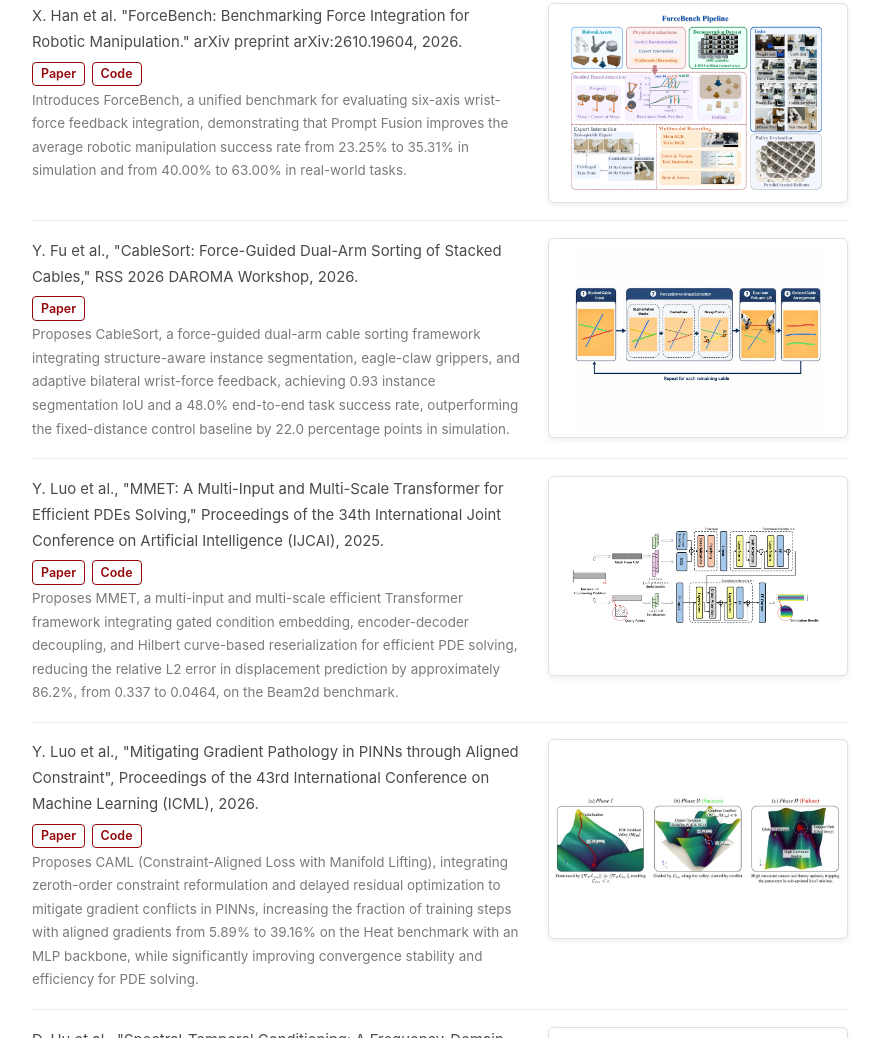
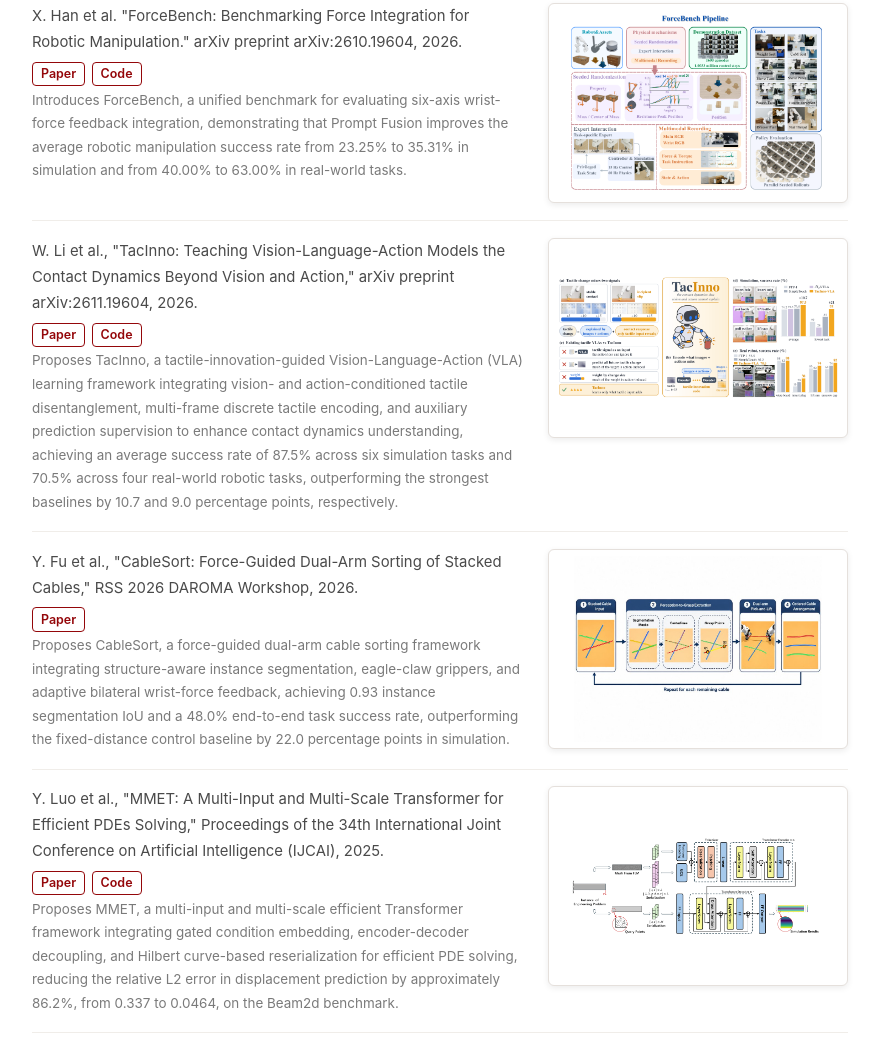
Before and after one commit to PKU-PI-Lab/pku-pi-lab.github.io, a plain HTML site: page index.html in a window 1280 px wide. Shown: the part 5307-6345 px from the top of the page, without its empty margins (200-1079 px from the left). Drawn offline with Linux system fonts and the light colour scheme.

```diff
--- a/index.html
+++ b/index.html
@@ -536,6 +536,14 @@
                 </div>
                 <div class="paper-card">
                     <div class="paper-info">
+                        <p class="paper-cite">W. Li et al., "TacInno: Teaching Vision-Language-Action Models the Contact Dynamics Beyond Vision and Action," arXiv preprint arXiv:2611.19604, 2026.</p>
+                        <p class="paper-links"><a href=" " target="_blank" rel="noopener">Paper</a><a href="https://tacinno.github.io/" target="_blank" rel="noopener">Code</a></p>
+                        <p class="paper-note"><span class="en">Proposes TacInno, a tactile-innovation-guided Vision-Language-Action (VLA) learning framework integrating vision- and action-conditioned tactile disentanglement, multi-frame discrete tactile encoding, and auxiliary prediction supervision to enhance contact dynamics understanding, achieving an average success rate of 87.5% across six simulation tasks and 70.5% across four real-world robotic tasks, outperforming the strongest baselines by 10.7 and 9.0 percentage points, respectively.</span><span class="zh">提出 TacInno 触觉创新驱动的VLA学习框架，通过融合视觉与动作条件化触觉信息解耦、多帧离散触觉编码及辅助预测监督技术，增强机器人对滑移等隐式接触动态的感知能力，在六项仿真任务中实现 87.5% 的平均成功率，较最强基线提升 10.7 个百分点；在四项真实机器人任务中达到 70.5%，提升 9.0 个百分点。</span></p>
+                    </div>
+                    <div class="paper-figure"><img src="images/pubs/TacInno.png" alt="TacInno system" loading="lazy"></div>
+                </div>
+                <div class="paper-card">
+                    <div class="paper-info">
                         <p class="paper-cite">Y. Fu et al., "CableSort: Force-Guided Dual-Arm Sorting of Stacked Cables," RSS 2026 DAROMA Workshop, 2026.</p>
                         <p class="paper-links"><a href="https://rss2026-beyond-rigidity.github.io/accepted_papers/3_CableSort_Force_Guided_Dual_.pdf" target="_blank" rel="noopener">Paper</a></p>
                         <p class="paper-note"><span class="en">Proposes CableSort, a force-guided dual-arm cable sorting framework integrating structure-aware instance segmentation, eagle-claw grippers, and adaptive bilateral wrist-force feedback, achieving 0.93 instance segmentation IoU and a 48.0% end-to-end task success rate, outperforming the fixed-distance control baseline by 22.0 percentage points in simulation.</span><span class="zh">提出 CableSort 力觉引导双臂线缆分拣框架，通过融合结构感知实例分割、鹰爪式夹爪与双腕力突变自适应控制技术，实现 0.93 的实例分割 IoU 和 48.0% 的端到端任务成功率，较固定距离控制基线提升 22.0 个百分点（仿真环境）。</span></p>
```
Also changed, not shown: images/pubs/TacInno.png (added).
